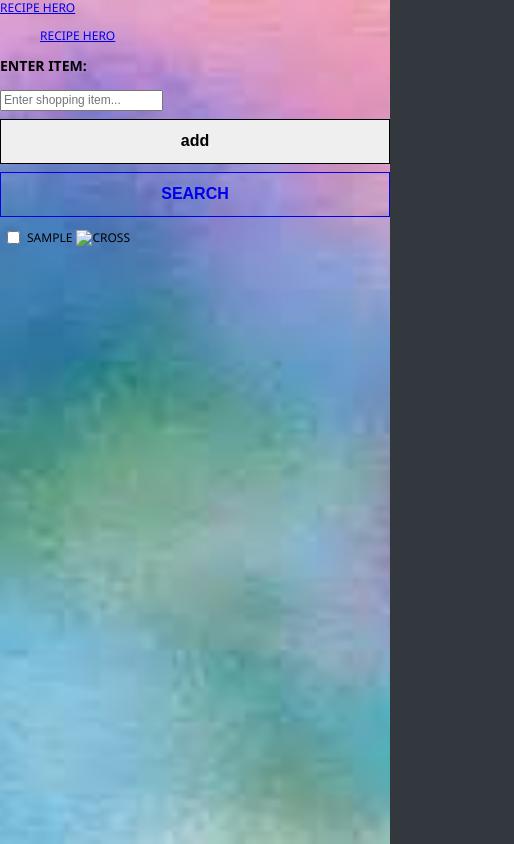
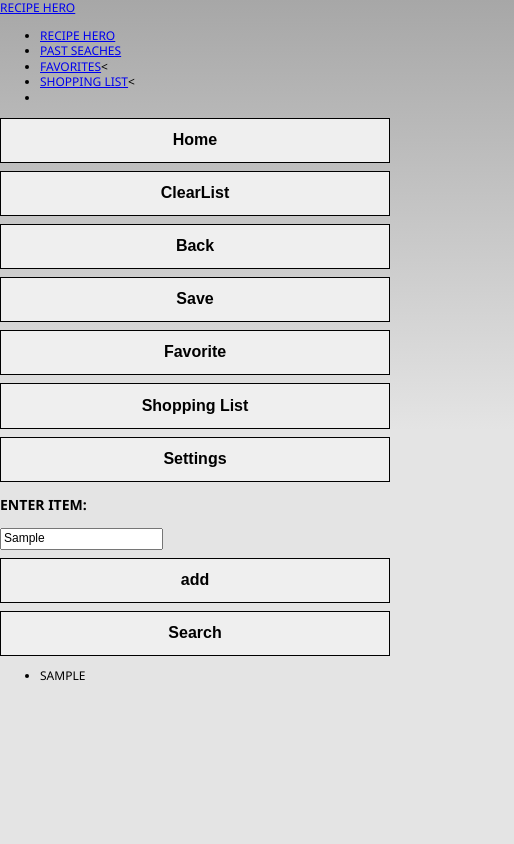
Before and after one commit to ShemarBelle/RecipeHero_R, a website: page RecipeHero/www/index.html in a window 390 px wide. Both pictures are taken after typing "Sample" into the empty fields and a click on the button "add". Shown: the top 844 px of the page, 514 px wide, since content can reach past the window. Drawn offline with nearby package versions, Linux system fonts and the light colour scheme; some packages are replaced by stand-ins of ours.

Commit message:
Mae More Changes to the U.I and the

```diff
--- a/RecipeHero/www/index.html
+++ b/RecipeHero/www/index.html
@@ -19,171 +19,63 @@
     <title>RecipeHero</title>
     <script>
 
+        var result = ""
+        function myfunction() {
+            var settings = {
+                "async": true,
+                "crossDomain": true,
+                "url": "https://spoonacular-recipe-food-nutrition-v1.p.rapidapi.com/recipes/findByIngredients?number=5&ranking=1&ignorePantry=false&ingredients=" + result,
+                "method": "GET",
+                "headers": {
+                    "x-rapidapi-host": "spoonacular-recipe-food-nutrition-v1.p.rapidapi.com",
+                    "x-rapidapi-key": "b1fabcb175msh0fc932651ba86a2p123d02jsn7de68217e81e"
+                }
+            }
 
-        //var settings = {
-        //    "async": true,
-        //    "crossDomain": true,
-        //    "url": "https://spoonacular-recipe-food-nutrition-v1.p.rapidapi.com/recipes/quickAnswer?q=How%20much%20vitamin%20c%20is%20in%202%20apples%253F",
-        //    "method": "GET",
-        //    "headers": {
-        //        "x-rapidapi-host": "spoonacular-recipe-food-nutrition-v1.p.rapidapi.com",
-        //        "x-rapidapi-key": "b1fabcb175msh0fc932651ba86a2p123d02jsn7de68217e81e"
-        //    }
-        //}
+            $.ajax(settings).done(function (response) {
+                console.log(response);
+            });
+        }
 
-        //$.ajax(settings).(function (response) {
-        //    console.log(response);
-        //});
+
+        var query = '';
+        var triggered = false;
         function addToList() {
+
             var txtToAdd = document.getElementById("enterIngredients").value,
-                listNode = document.getElementById("list"),
-                liNode = document.createElement("LI"),
-                txtNode = document.createTextNode(txtToAdd);
-            listNode.appendChild(txtNode);
+            listNode = document.getElementById("list"),
+            liNode = document.createElement("li"),
+            txtNode = document.createTextNode(txtToAdd);
+            liNode.innerText = txtNode.nodeValue;
+            listNode.appendChild(liNode);
+            query += txtToAdd + ',';
+            var subquery = query.split(',');
+            console.log(subquery);
+
+
+            for (var i = 0; i < subquery.length; i++) {
+
+                    result += subquery[i]+',' ;
+            }
+
+            console.log(result);
+
             txtToAdd.value = ""
 
         }
-        function myfunction() {
+        function Clear() {
+            result = '';
+            listNode = document.getElementById("list");
 
         }
-        var id = 1; // unique id for list items
+        function myfuncttion() {
 
+        var y = document.getElementById(home).style.visibility = "hidden";
 
-
-        $(document).ready(function (e) {
-
-            editButton();
-
-
-
-            $("tbody").on("click", ".cross", function () {
-
-                $(this).closest("tr").remove();
-
-            });
-
-
-            $("button").on("click", getInput);
-
-
-
-            $("tbody").on("click", ".box", function () {
-
-                $(this).closest("tr").find("span").toggleClass("checked");
-
-            });
-
-
-
-        });
-
-
-
-        // triggered on Enter
-
-        $(document).on("keydown", function (e) {
-
-            if (e.keyCode === 13) {
-
-                getInput();
-
-            }
-
-        });
-
-
-
-
-
-
-
-        // Toggle delete icon when edit button is clicked
-
-        function editButton() {
-
-            $(".edit").on("click", "span", function () {
-
-                $(".cross").toggle();
-
-            });
-
-        }
-
-
-
-
-
-        // Obtaining customer input and then calling addItem() with the input
-
-        function getInput() {
-
-            var custInput = $(".custinput");
-
-            var input = custInput.val();
-
-
-
-            if ((input !== "") && ($.trim(input) !== "")) {
-
-                addItem(input);
-
-                custInput.val("");
-
-            }
-
-        }
-
-
-
-
-
-        /******************************************************************************
-
-          adding item to the list
-
-          increment id counter for unique id
-
-        *******************************************************************************/
-
-        function addItem(message) {
-
-
-
-            $(".cross").hide(); // hiding the delete icon
-
-
-
-            var checkbox = "<td class=\"check\">" + "<input type=\"checkbox\" id=\"item" + id + "\" class=\"box\">" + "<label for=\"item" + id + "\" class=\"check-label\"></label></td>";
-
-
-
-            var content = "<td class=\"content\"><span>" + message + "</span></td>";
-
-
-
-            var delIcon = "<td><img src=\"img/cross.png\" alt=\"cross\" class=\"cross\"></td>";
-
-
-
-            $("tbody").append("<tr>" + checkbox + content + delIcon + "</tr>");
-
-
-            id++;
-
+        var x = document.getElementById(Search_Results).style.visibility = "visible";
         }
     </script>
-    <style>
-        ul {
-        list-style:none;
-        }
-        body {
-            background-image: url(images/6.jpg);
-            height: 100%;
-            background-position: center;
-            background-repeat: no-repeat;
-            background-size: cover;
-        }
-    </style>
+
 </head>
 <body>
     <header data-role="header">
@@ -192,10 +84,22 @@
         <ul>
             <li><a href="#home">Recipe Hero</a></li>
             <!-- <li><a href="#results">Recipe Hero</a></li> -->
-            <li><a href="#results"></a></li>
-            <li></li>
+            <li><a href="#results">Past Seaches</a></li>
+            <li><a href="#results">Favorites</a><</li>
+            <li><a href="#results">Shopping List</a><</li>
+
             <li></li>
         </ul>
+        <button class="ui-btn btn" type="submit" onclick="myfunction()">Home</button>
+
+        <button class="ui-btn btn" type="submit" onclick="Clear()">ClearList</button>
+        <button class="ui-btn btn" type="submit" onclick="Clear()">Back</button>
+        <button class="ui-btn btn" type="submit" onclick="Clear()">Save</button>
+        <button class="ui-btn btn" type="submit" onclick="Clear()">Favorite</button>
+        <button class="ui-btn btn" type="submit" onclick="Clear()">Shopping List</button>
+        <button class="ui-btn btn" type="submit" onclick="Clear()">Settings</button>
+
+
     </header>
 
     <section data-role="page" id="home">
@@ -203,25 +107,63 @@
 
             <h3>Enter Item:</h3>
 
-            <input type="text" class="custinput" id="item-input" placeholder="Enter shopping item..." autofocus>
+            <input type="text" class="custinput" id="enterIngredients" placeholder="Enter shopping item..." autofocus>
 
-            <button class="ui-btn btn" type="submit">add</button>
-            <a class="ui-btn" href="SearchResults.html">Search</a>
+            <button class="ui-btn btn" type="submit" onclick="addToList()">add</button>
+            <button class="ui-btn btn" type="submit" onclick="myfunction()">Search</button>
+            <ul id="list"></ul>
         </div>
-        <div class="list">
+
+    </section>
+    <section style="visibility:hidden" id="Search_Results" class="result">
+
+        <ul>
+            <li>
+                <div class="searchResultContainer">
+                    <div>
+                        <img src="images/10.jpg" />
+                        <h3>An All American Burger</h3>
+                        <p>
+                            Combine first 5 ingredients, mixing lightly but thoroughly. Shape into 4 patties. Grill burgers, covered, on a greased rack over medium direct heat until a thermometer reads 160° and juices run clear, about 6 minutes on each side.
+                        </p>
+                    </div>
+                </div>
+            </li>
 
 
-            <table class="items">
+            <li>
+                <div class="searchResultContainer">
+                    <div>
 
+                        <img src="images/3.jpg" alt="Alternate Text" />
+                        <h3>Oven Roaseted Garlic Lasagna</h3>
+                        <p>Roasted Garlic White Veggie Lasagna loaded with hearty vegetables and a super savory homemade roasted garlic white sauce. So delicious and fulfilling enough for even the meat eaters of the world! The instructions for Oven Roasting Garlic are attached below, but you should definitely check out this post for additional details! </p>
+                    </div>
+                </div>
+            </li>
 
-
-                <tbody></tbody>
-
-            </table>
-
-        </div>
+            <li>
+                <div class="searchResultContainer">
+                    <div>
+                        <img src="images/9.jpg" alt="Alternate Text" />
+                        <h3>The Linguini</h3>
+                        <p>
+                            For picky eaters, try serving this easy meat sauce over whimsically shaped pasta, like bow ties, rotini, or wagon wheels.
+                        </p>
+                    </div>
+                </div>
+            </li>
+            <li>
+                <div class="searchResultContainer">
+                    <div>
+                        <img src="images/2.jpg" alt="Alternate Text" />
+                        <h3>Four Cheddar Cheeseburger Sphagetti</h3>
+                        <p>Prepare spaghetti pasta according to package directions.</p>
+                    </div>
+                </div>
+            </li>
+        </ul>
     </section>
-
 
 
 
```
